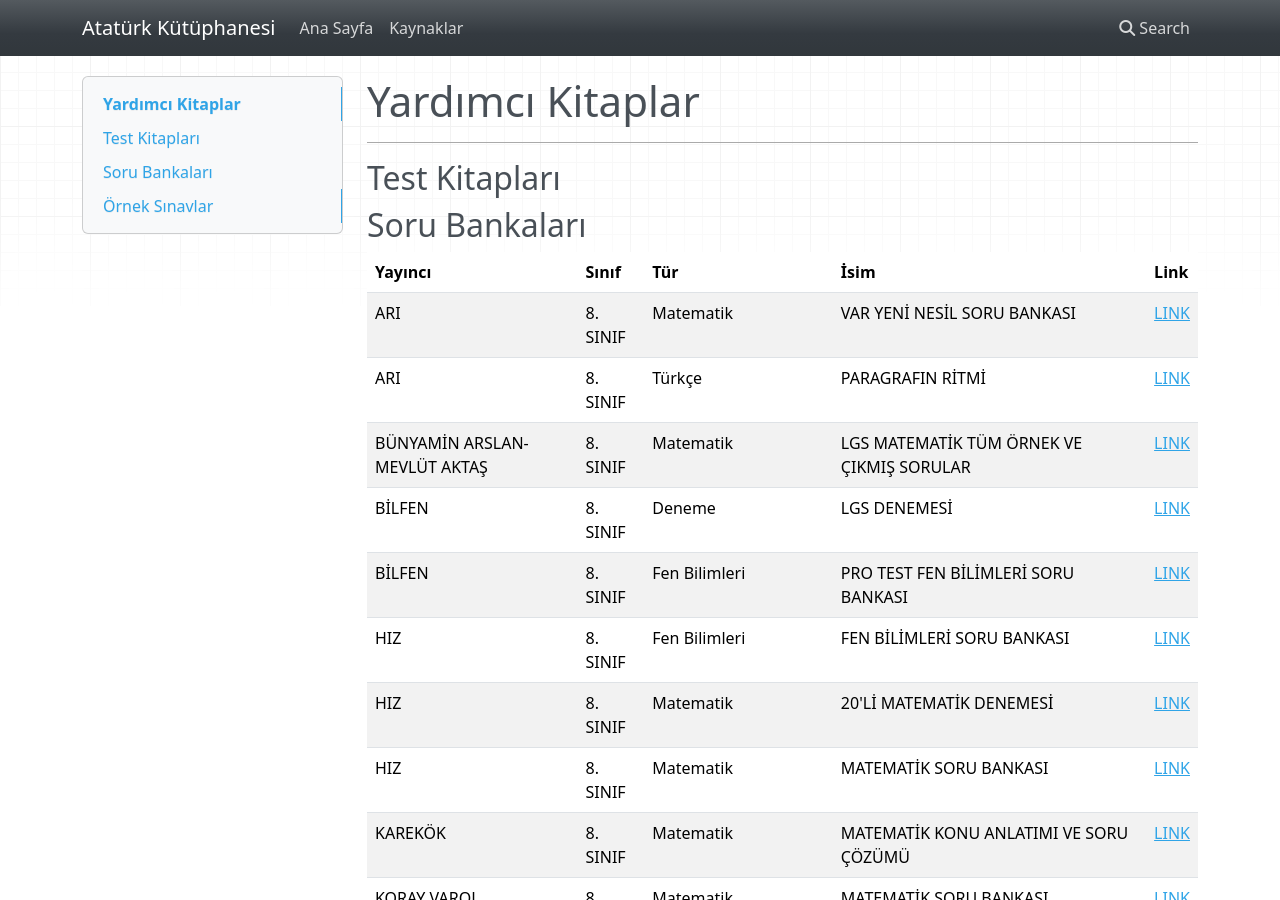
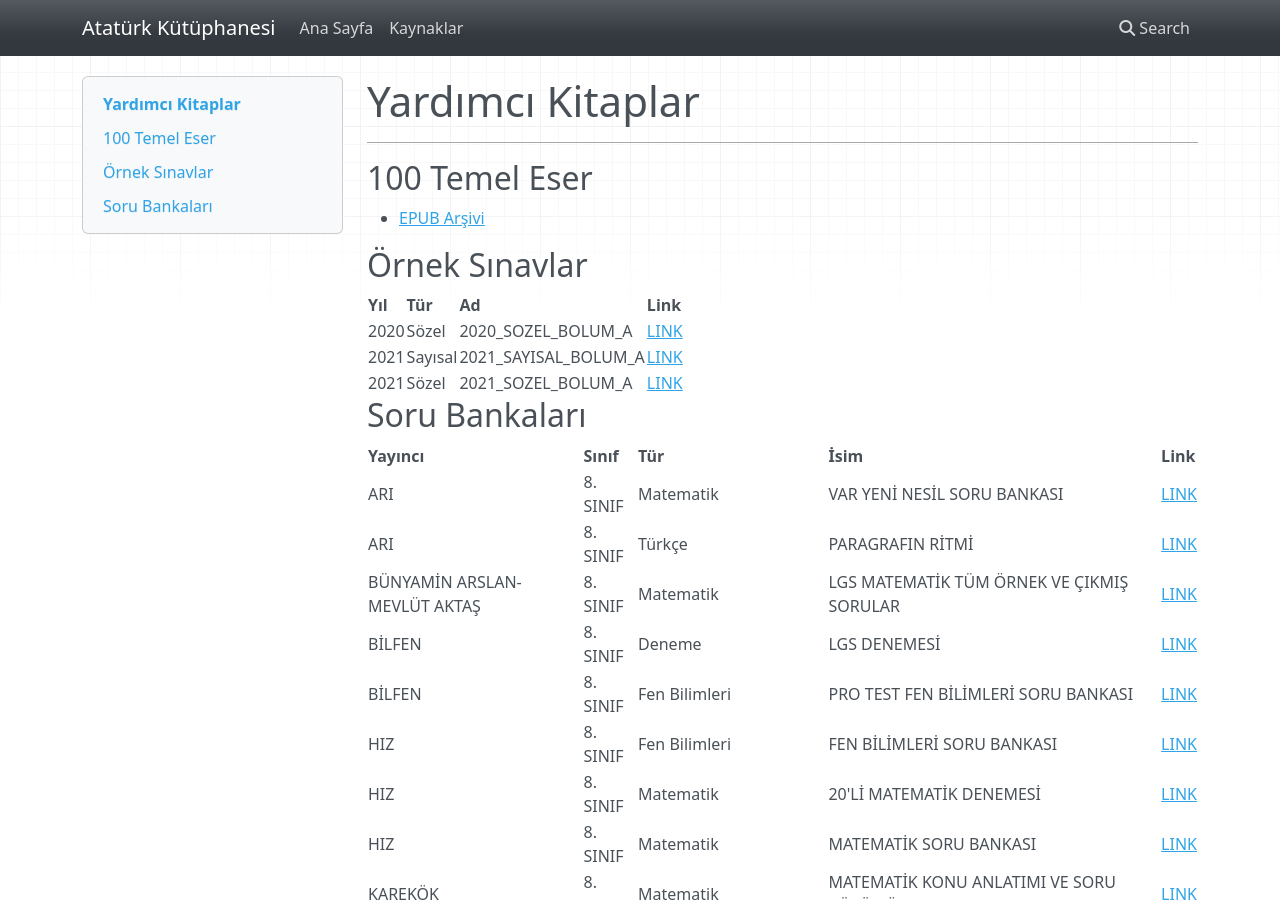
Before and after one commit to oldventura/AtaturkKutuphanesi, an MkDocs documentation site: the page built from docs/yardimci_kitaplar.md, in a window 1280 px wide and 900 px high. Built offline with MkDocs 1.6.1, drawn with Linux system fonts in a browser that asks for light colours; nearby versions of some CDN libraries; some of the changed text lies outside the part shown.

Commit message:
minor changes

```diff
--- a/docs/yardimci_kitaplar.md
+++ b/docs/yardimci_kitaplar.md
@@ -2,7 +2,15 @@
 
 ---
 
-## Test Kitapları
+## 100 Temel Eser
+* [EPUB Arşivi](https://mega.nz/folder/dVskDS7S#vKdRFbzxzFSPytD0OcO_7A)
+
+## Örnek Sınavlar
+| Yıl  | Tür     | Ad                   | Link                                                                                    |
+| ---- | ------- | -------------------- | --------------------------------------------------------------------------------------- |
+| 2020 | Sözel   | 2020_SOZEL_BOLUM_A   | [LINK](https://www.meb.gov.tr/meb_iys_dosyalar/2020_06/21195531_2020_sozel_bolum_a.pdf) |
+| 2021 | Sayısal | 2021_SAYISAL_BOLUM_A | [LINK](https://cdn.eba.gov.tr/icerik/lgs/2021_SAYISAL_BOLUM_A_.pdf)                     |
+| 2021 | Sözel   | 2021_SOZEL_BOLUM_A   | [LINK](https://cdn.eba.gov.tr/icerik/lgs/2021_SOZEL_BOLUM_A_.pdf)                       |
 
 ## Soru Bankaları
 | Yayıncı                      | Sınıf    | Tür                                | İsim                                                                                  | Link                                            |
```
Also changed, not shown: other parts of docs/yardimci_kitaplar.md (+0 -7 lines), docs/political_magazines.md (added, +8 -0 lines), docs/sources.md (+3 -0 lines).
